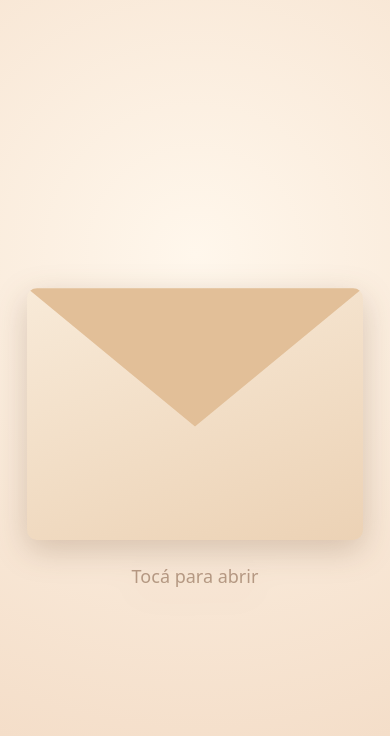
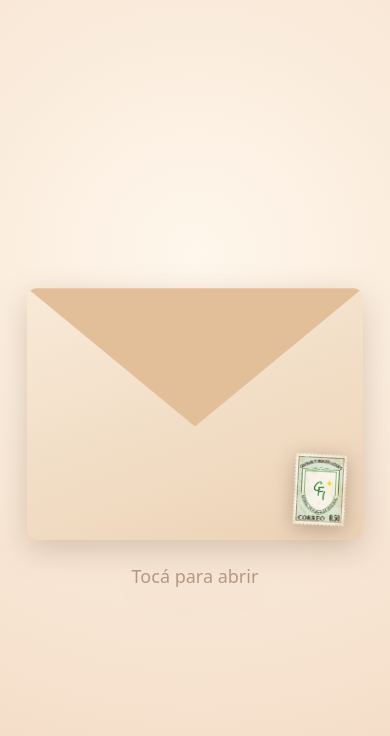
Before and after one commit to Correeee/detectives-cfi, a Next.js app: page / in a window 390 px wide. Shown: the top 736 px of the page. Built offline with nearby package versions, Linux system fonts and the light colour scheme.

Commit message:
feat: estampilla postal pegada al sobre con sombreado y soporte responsive

```diff
--- a/app/envelope.css
+++ b/app/envelope.css
@@ -112,6 +112,27 @@ body {
 .card:focus-visible {
   outline: 3px solid var(--accent);
   outline-offset: 2px;
+}
+
+/* Estampilla postal pegada al sobre */
+.stamp {
+  position: absolute;
+  bottom: 16px;
+  right: 18px;
+  width: min(20vw, 70px);
+  aspect-ratio: 432 / 582;
+  object-fit: contain;
+  z-index: 4;
+  filter: drop-shadow(0 4px 10px rgba(50, 25, 10, 0.28));
+  transform: rotate(3deg);
+  pointer-events: none;
+  user-select: none;
+  -webkit-user-select: none;
+  transition: transform 0.3s ease;
+}
+
+.envelope:hover .stamp {
+  transform: rotate(1deg) scale(1.04);
 }
 
 .hint {
@@ -487,12 +508,23 @@ button.hint-open:focus-visible {
   .celebration-grade {
     font-size: 20px;
   }
+
+  .stamp {
+    bottom: 12px;
+    right: 14px;
+    width: min(20vw, 58px);
+  }
 }
 
 @media (max-width: 380px) {
   .hint { font-size: 16px; }
   .celebration-title { font-size: 17px; }
   .celebration-highlight { font-size: 12.5px; }
+  .stamp {
+    bottom: 10px;
+    right: 10px;
+    width: 48px;
+  }
 }
 
 @media (hover: none) {
--- a/app/page.tsx
+++ b/app/page.tsx
@@ -142,6 +142,12 @@ export default function Page() {
         </div>
         <div className="flap" />
         <div className="body" />
+        <img
+          src="/estampilla.png"
+          alt="Estampilla postal CFI"
+          className="stamp"
+          draggable={false}
+        />
         {!abierto ? (
           <p className="hint">Tocá para abrir</p>
         ) : (
```
Also changed, not shown: 1 other file (tests, documents, lock files or other folders).
